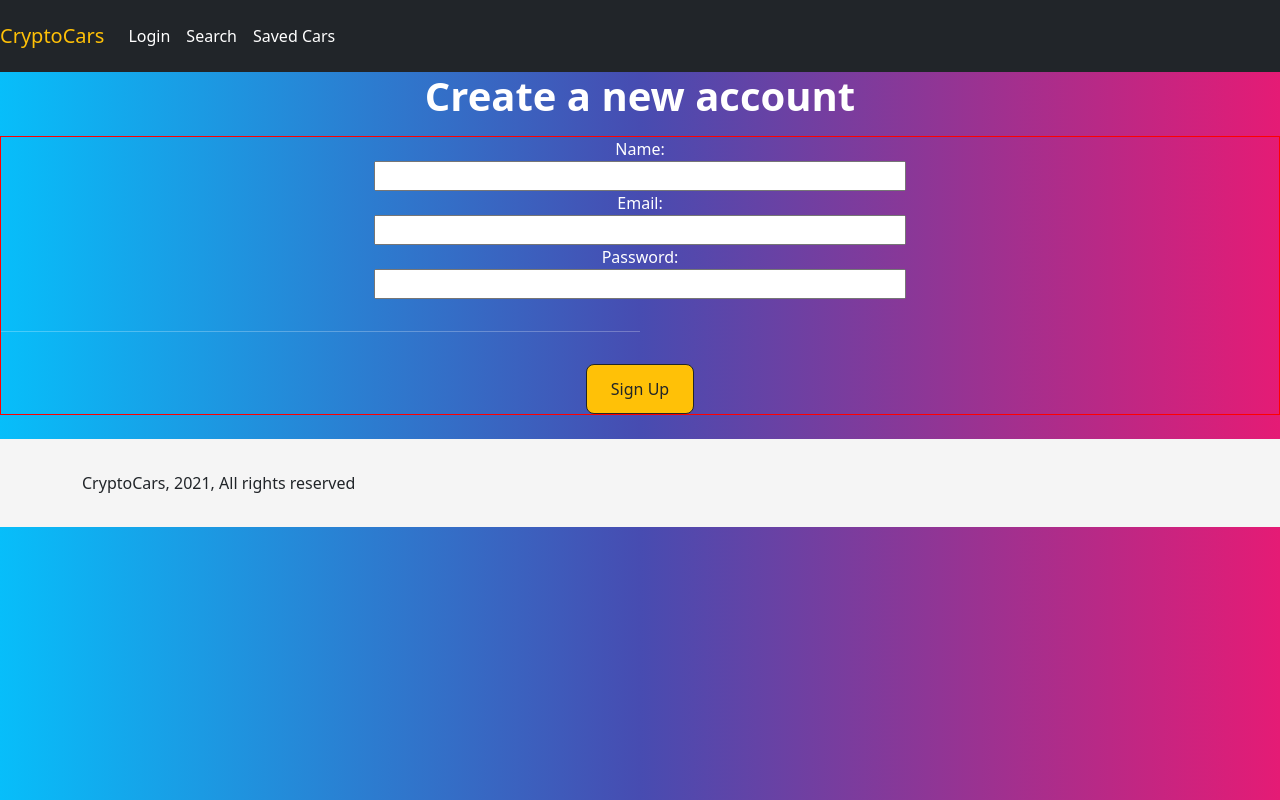
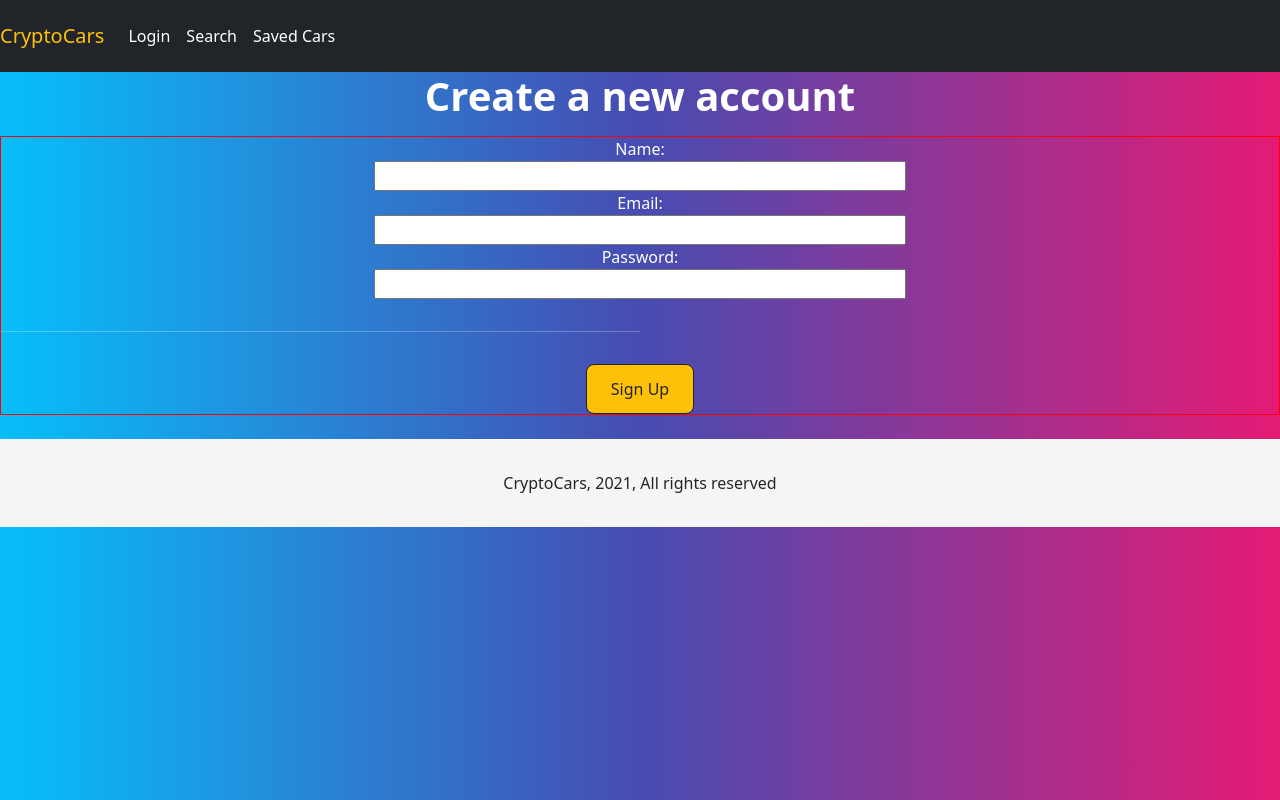
Before and after one commit to TolgaS92/CryptoCars, a React (Create React App) app in the folder client/: page / in a window 1280 px wide. Built offline with nearby package versions, Linux system fonts and the light colour scheme.

Commit message:
footer style

```diff
--- a/client/src/components/Footer/index.js
+++ b/client/src/components/Footer/index.js
@@ -3,7 +3,7 @@
 
 function Footer () {
     return(
-        <footer className="footer mt-auto py-3">
+        <footer className="footer mt-auto py-3" align="center">
             <div className="container">
                 <span className="text-dark">CryptoCars, 2021, All rights reserved</span>
             </div>
```
